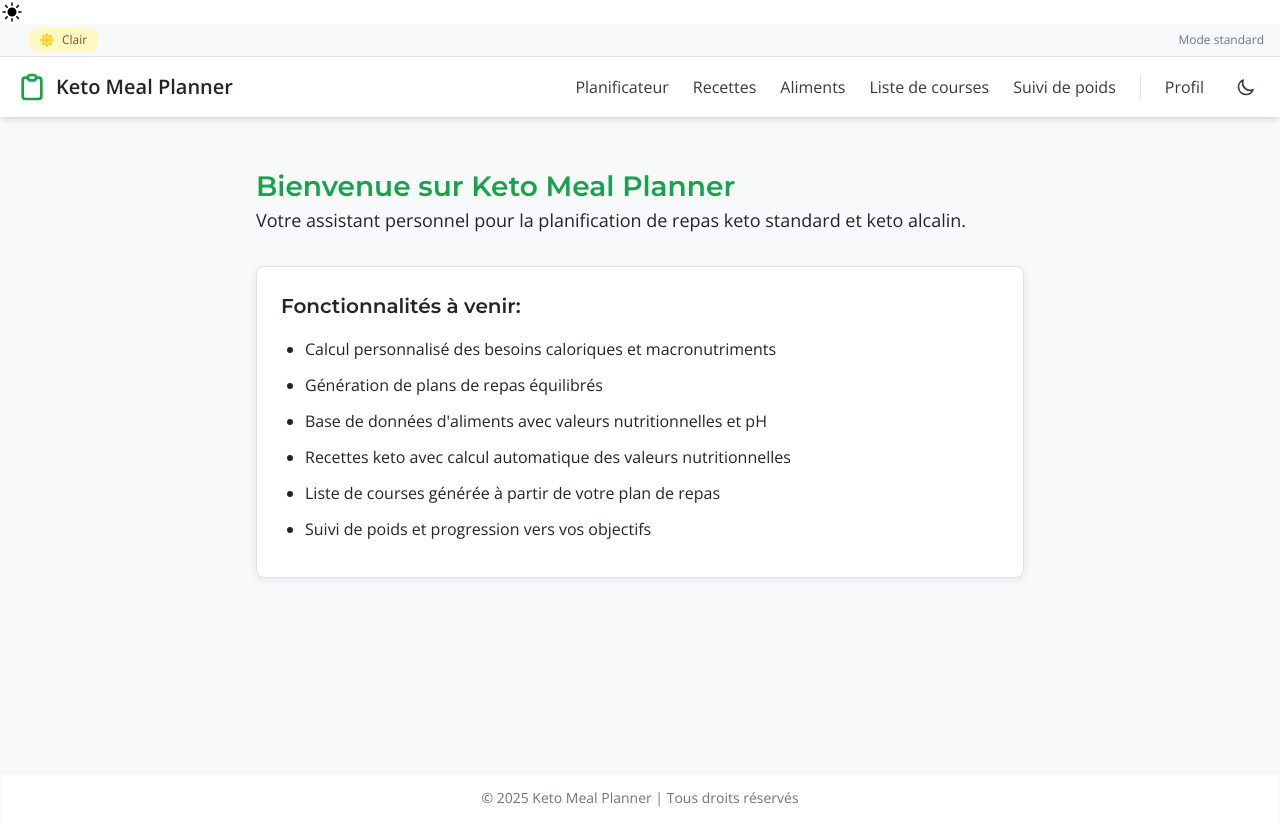
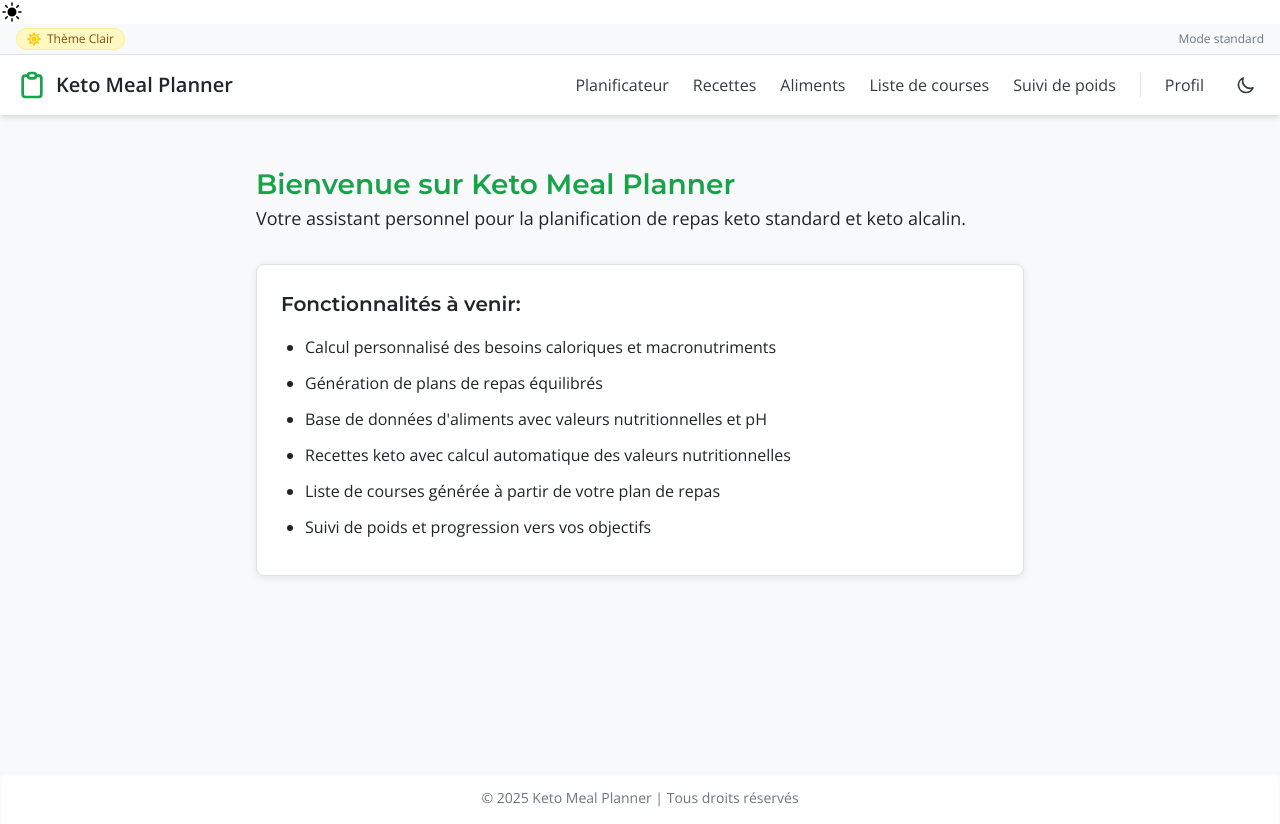
Before and after one commit to jcoules13/keto-meal-planner, a React (Create React App) app: page / in a window 1280 px wide. Built offline with nearby package versions, Linux system fonts and the light colour scheme.

Commit message:
Update ThemeIndicator.tsx

```diff
--- a/src/components/ui/ThemeIndicator.tsx
+++ b/src/components/ui/ThemeIndicator.tsx
@@ -4,11 +4,10 @@ import { useTheme } from '../../contexts/ThemeContext';
 import {
   FaSun, FaMoon, FaLeaf, FaUmbrella,
   FaCanadianMapleLeaf, FaSnowflake, FaGhost, FaTree
-} from 'react-icons/fa';
+} from 'react-icons/fa'; // Assurez-vous d'avoir react-icons installé
 
 /**
  * Composant qui affiche l'indicateur du thème actuel
- * Utilise des icônes différentes selon le thème
  */
 const ThemeIndicator: React.FC = () => {
   const { theme } = useTheme();
@@ -41,9 +40,9 @@ const ThemeIndicator: React.FC = () => {
   const getThemeLabel = () => {
     switch (theme) {
       case 'light':
-        return 'Clair';
+        return 'Thème Clair';
       case 'dark':
-        return 'Sombre';
+        return 'Thème Sombre';
       case 'spring':
         return 'Printemps';
       case 'summer':
@@ -57,7 +56,7 @@ const ThemeIndicator: React.FC = () => {
       case 'christmas':
         return 'Noël';
       default:
-        return 'Clair';
+        return 'Thème Clair';
     }
   };
 
@@ -65,29 +64,29 @@ const ThemeIndicator: React.FC = () => {
   const getBadgeColor = () => {
     switch (theme) {
       case 'light':
-        return 'bg-yellow-100 text-yellow-800';
+        return 'bg-yellow-100 text-yellow-800 border-yellow-200';
       case 'dark':
-        return 'bg-indigo-900 text-indigo-100';
+        return 'bg-indigo-900 text-indigo-100 border-indigo-700';
       case 'spring':
-        return 'bg-green-100 text-green-800';
+        return 'bg-green-100 text-green-800 border-green-200';
       case 'summer':
-        return 'bg-cyan-100 text-cyan-800';
+        return 'bg-cyan-100 text-cyan-800 border-cyan-200';
       case 'autumn':
-        return 'bg-orange-100 text-orange-800';
+        return 'bg-orange-100 text-orange-800 border-orange-200';
       case 'winter':
-        return 'bg-blue-900 text-blue-100';
+        return 'bg-blue-900 text-blue-100 border-blue-700';
       case 'halloween':
-        return 'bg-purple-900 text-purple-100';
+        return 'bg-purple-900 text-purple-100 border-purple-700';
       case 'christmas':
-        return 'bg-red-100 text-red-800';
+        return 'bg-red-100 text-red-800 border-red-200';
       default:
-        return 'bg-gray-100 text-gray-800';
+        return 'bg-gray-100 text-gray-800 border-gray-200';
     }
   };
 
   return (
-    <div className="px-3 flex items-center">
-      <div className={`flex items-center gap-2 rounded-full py-1 px-3 ${getBadgeColor()}`}>
+    <div className="flex items-center">
+      <div className={`flex items-center gap-1.5 rounded-full py-0.5 px-2.5 border ${getBadgeColor()} transition-colors`}>
         <span className="text-sm">{getThemeIcon()}</span>
         <span className="text-xs font-medium">{getThemeLabel()}</span>
       </div>
```
